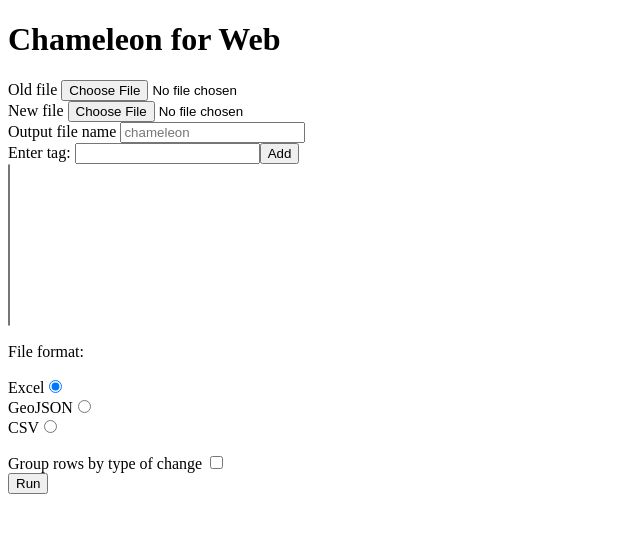
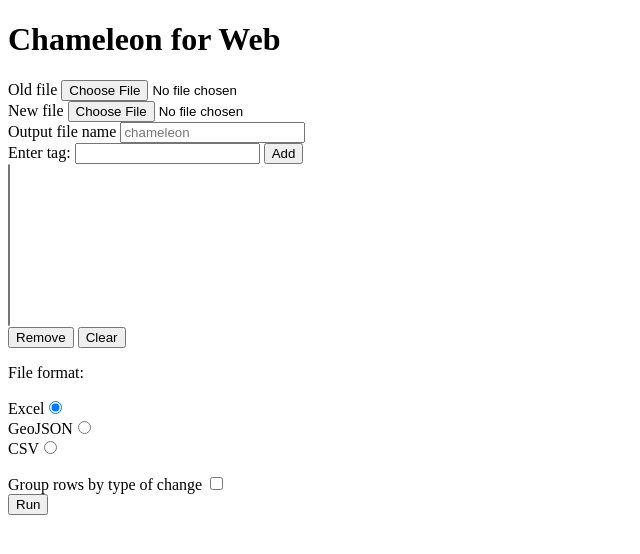
Before and after one commit to KaartGroup/Chameleon, a Flask app: page / in a window 1280 px wide. Shown: the top 554 px of the page, without its empty margins (0-640 px from the left). Run offline with Flask 2, Linux system fonts and the light colour scheme; parts of the project's set-up code (start-up, migrations or seed data) failed here and were passed over.

Commit message:
Add remove and clear buttons

```diff
--- a/chameleon/flask/static/main.js
+++ b/chameleon/flask/static/main.js
@@ -24,6 +24,20 @@
     onTaglistChange();
 }
 
+function removeFromList() {
+    if (taglist_field.selectedIndex == -1) {
+        taglist_field.setCustomValidity("Please select a tag to remove");
+        taglist_field.reportValidity();
+        tagentry_field.setCustomValidity('');
+        return;
+    }
+    taglist_field.remove(taglist_field.selectedIndex);
+}
+
+function clearList() {
+    taglist_field.options.length = 0;
+}
+
 function onSubmit() {
     for (var x = 0; x < taglist_field.options.length; x++) {
         taglist_field.options[x].selected = true;
--- a/chameleon/flask/templates/home.html
+++ b/chameleon/flask/templates/home.html
@@ -26,11 +26,14 @@
         <input type="text" name="output" placeholder="chameleon"></label>
         <br>
         <label>Enter tag:
-        <input type="text" id="tagentry_id"></label><button type="button" onclick="addToList();">Add</button>
+        <input type="text" id="tagentry_id"></label>
+        <button type="button" onclick="addToList();">Add</button>
         <br>
         <select name="modes" size="10" id="taglist" multiple>
         </select>
         <br>
+        <button type="button" onclick="removeFromList();">Remove</button>
+        <button type="button" onclick="clearList();">Clear</button>
         <p>File format:</p>
         <p>
             <label>Excel<input value="excel" type="radio" name="file_format" checked></label>
```
